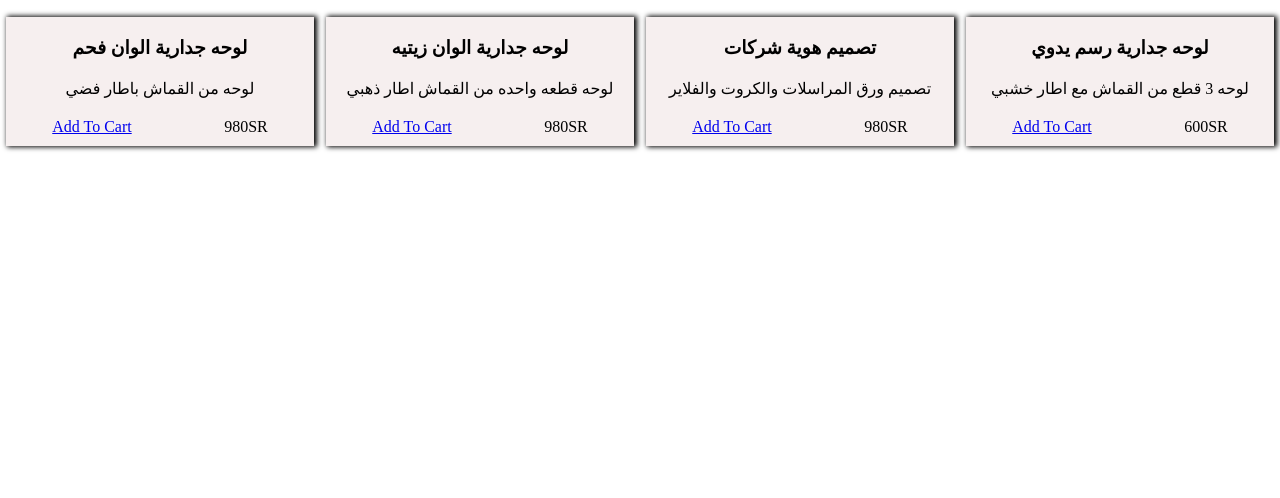
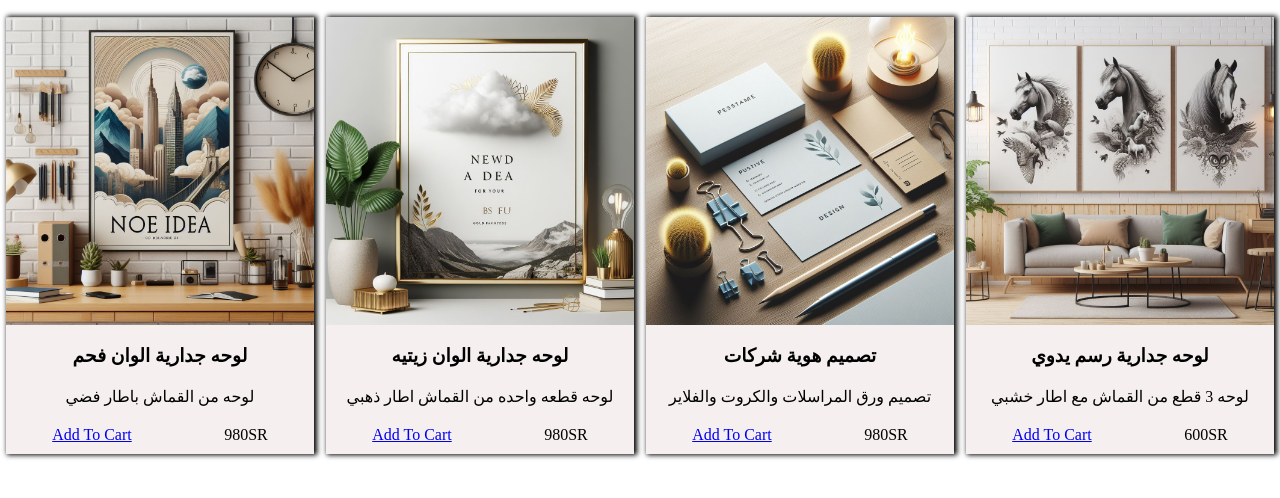
Before and after one commit to aliasd271/FRIST_ECOMMERCE, a plain HTML site: page index.html in a window 1280 px wide. Shown: the part 60-558 px from the top of the page. Drawn offline with Linux system fonts and the light colour scheme; the site is published under a folder, as on GitHub Pages, so addresses that start at the root find nothing.

Commit message:
Update index.html

```diff
--- a/index.html
+++ b/index.html
@@ -11,7 +11,7 @@
     <div class="container">
 
         <div class="card">
-            <img src="/images/1.jpeg" alt="">
+            <img src="./images/1.jpeg" alt="">
             <h3>لوحه جدارية الوان فحم</h3>
             <p>لوحه من القماش باطار فضي </p>
             <div class="insidecard">
@@ -21,7 +21,7 @@
         </div>
 
         <div class="card">
-            <img src="/images/2.jpeg" alt="">
+            <img src="./images/2.jpeg" alt="">
             <h3>لوحه جدارية الوان زيتيه</h3>
             <p>لوحه قطعه واحده من القماش اطار ذهبي</p>
             <div class="insidecard">
@@ -31,7 +31,7 @@
         </div>
 
         <div class="card">
-            <img src="/images/3.jpeg" alt="">
+            <img src="./images/3.jpeg" alt="">
             <h3>تصميم هوية شركات</h3>
             <p>تصميم ورق المراسلات والكروت والفلاير</p>
             <div class="insidecard">
@@ -41,7 +41,7 @@
         </div>
 
         <div class="card">
-            <img src="/images/4.jpeg" alt="">
+            <img src="./images/4.jpeg" alt="">
             <h3>لوحه جدارية رسم يدوي </h3>
             <p>لوحه 3 قطع من القماش مع اطار خشبي</p>
             <div class="insidecard">
```
